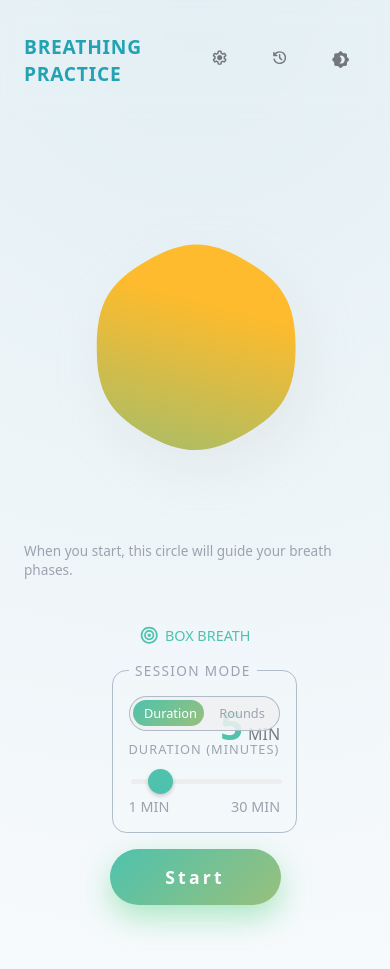
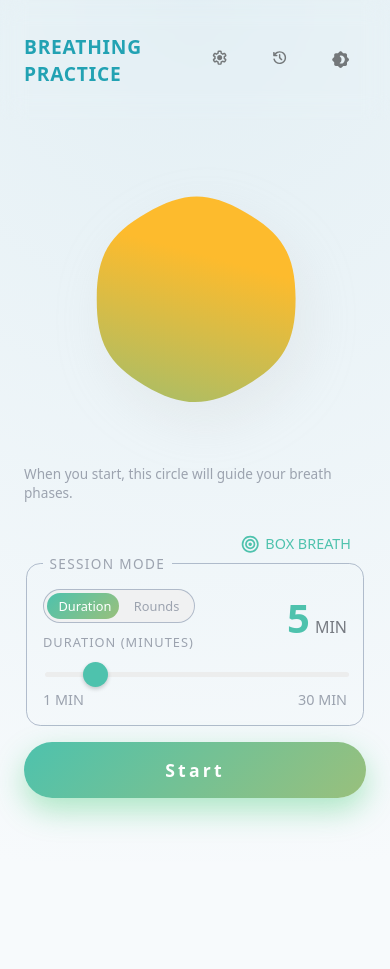
Before and after one commit to katmetax/breathing-practice, a Vue app: page / in a window 390 px wide. After the commit the page ends 862 px from the top, so only its background shows below. Built offline with nearby package versions, Linux system fonts and the light colour scheme.

Commit message:
Make site responsive

```diff
--- a/src/App.vue
+++ b/src/App.vue
@@ -94,6 +94,12 @@ const onThemeClick = () => {
     sans-serif;
 }
 
+@media screen and (max-width: 490px) {
+  .app-root {
+    min-height: auto;
+  }
+}
+
 .app-header {
   padding: 1.25rem 1.5rem;
   display: flex;
@@ -107,6 +113,7 @@ const onThemeClick = () => {
   letter-spacing: 0.04em;
   text-transform: uppercase;
   color: var(--color-text-strong);
+  max-width: 220px;
 }
 
 .app-title-link {
--- a/src/assets/main.css
+++ b/src/assets/main.css
@@ -336,3 +336,9 @@ a {
 .btn-ghost:hover {
   background: var(--color-surface-soft);
 }
+
+@media screen and (max-width: 490px) {
+  .btn-primary {
+    width: 100%;
+  }
+}
--- a/src/views/HistoryPage.vue
+++ b/src/views/HistoryPage.vue
@@ -100,6 +100,16 @@ function formatDuration(seconds: number): string {
   border: 1px solid rgba(255, 255, 255, 0.2);
   border-radius: 1.2rem;
   box-shadow: var(--shadow-panel);
+}
+
+@media screen and (max-width: 720px) {
+  .history-panel {
+    padding: 0;
+  }
+
+  .glass-panel {
+    min-width: 200px;
+  }
 }
 
 .history-titles {
--- a/src/views/SettingsPage.vue
+++ b/src/views/SettingsPage.vue
@@ -337,6 +337,20 @@ onBeforeUnmount(() => {
   box-shadow: var(--shadow-panel);
 }
 
+@media screen and (max-width: 720px) {
+  .settings-page {
+    width: 100%;
+  }
+
+  .panel {
+    padding: 0;
+  }
+
+  .glass-panel {
+    min-width: 200px;
+  }
+}
+
 .panel-title {
   font-size: 1.05rem;
   letter-spacing: 0.04em;
--- a/src/views/TimerPage.vue
+++ b/src/views/TimerPage.vue
@@ -64,7 +64,14 @@
             </span>
           </p>
 
-          <span v-if="selectedPreset" class="preset-name" title="Selected preset">
+          <span
+            v-if="selectedPreset"
+            :class="{
+              'preset-name': true,
+              'session--active': isRunning || isCountingDown,
+            }"
+            title="Selected preset"
+          >
             <PresetIcon /> {{ selectedPreset.name }}
           </span>
 
@@ -469,6 +476,12 @@ onBeforeUnmount(() => {
   width: 50%;
 }
 
+@media screen and (max-width: 720px) {
+  .session-settings {
+    width: 100%;
+  }
+}
+
 .btn-primary {
   display: flex;
   justify-self: center;
@@ -576,7 +589,7 @@ onBeforeUnmount(() => {
   margin-bottom: 0.75rem;
 }
 
-@media (max-width: 600px) {
+@media screen and (max-width: 600px) {
   .grid-2 {
     grid-template-columns: minmax(0, 1fr);
   }
@@ -684,6 +697,18 @@ onBeforeUnmount(() => {
   color: var(--color-primary);
 }
 
+@media screen and (max-width: 490px) {
+  .preset-name {
+    align-self: flex-end;
+    margin-right: 15px;
+  }
+
+  .preset-name.session--active {
+    align-self: center;
+    margin-right: 0;
+  }
+}
+
 .preset-name svg {
   margin-right: 5px;
   font-size: 17px;
@@ -743,6 +768,13 @@ onBeforeUnmount(() => {
   flex-direction: column;
   align-items: center;
   gap: 2rem;
+}
+
+@media screen and (max-width: 490px) {
+  .session-visual {
+    margin: -1rem 0 0;
+    gap: 1rem;
+  }
 }
 
 .breath-phase-label {
@@ -839,6 +871,12 @@ onBeforeUnmount(() => {
   color: var(--color-text-strong);
 }
 
+@media screen and (max-width: 490px) {
+  .session-meta {
+    margin: 0 0 1rem;
+  }
+}
+
 .session-meta--completed {
   display: flex;
   align-items: center;
```
